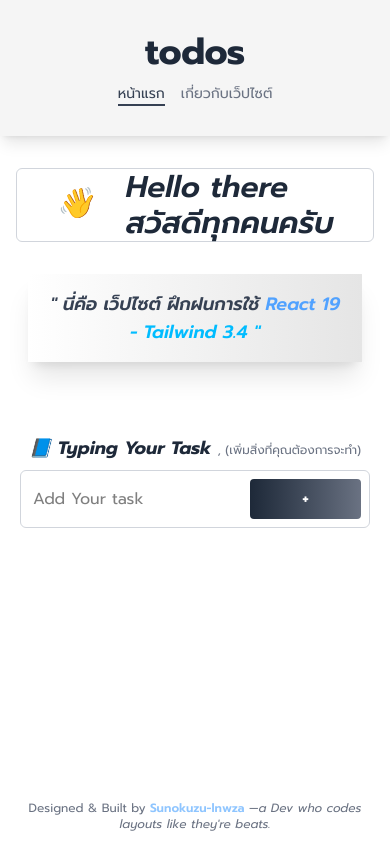
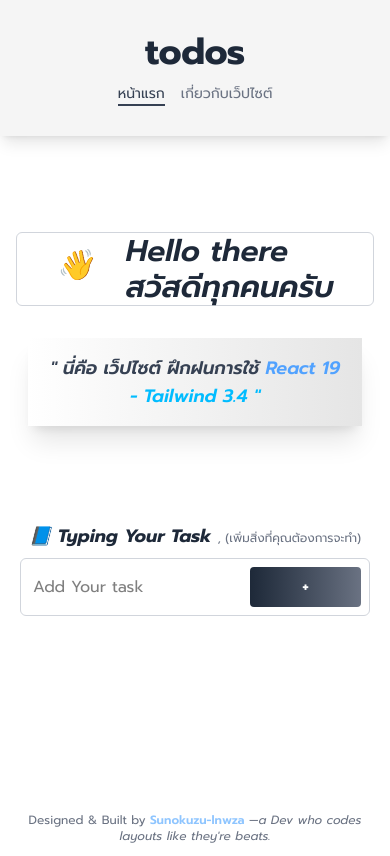
Before and after one commit to sunokuzu-lnwza-007/practice-todos-sample, a React (Vite) app: page / in a window 390 px wide. Built offline with nearby package versions, Linux system fonts and the light colour scheme.

Commit message:
Refactor Task component layout, update HomePages styles for improved spacing, and enhance animation effects.

```diff
--- a/src/components/Todo/Task.jsx
+++ b/src/components/Todo/Task.jsx
@@ -5,13 +5,13 @@ import { LiaSkullCrossbonesSolid } from "react-icons/lia";
 const Task = (props) => {
   return (
     <div className="flex flex-col">
-      <div className="flex justify-between items-center rounded-sm p-4">
+      <div className="flex justify-between items-center rounded-sm p-0">
         <article className="p-3">
-          <div className="flex gap-3">
-            <p className="text-gray-700 antialiased font-semibold text-xl">
-              [ TASK {props.id + 1} ]
+          <div className="flex gap-3 items-center">
+            <p className="text-gray-700 antialiased font-semibold">
+              [ {props.id + 1} ]
             </p>
-            <p className="text-gray-600 antialiased font-semibold text-xl">
+            <p className="text-gray-600 antialiased font-semibold text-sm">
               {props.item.title}
             </p>
           </div>
--- a/src/pages/HomePages.jsx
+++ b/src/pages/HomePages.jsx
@@ -16,7 +16,7 @@ const HomePages = () => {
         <div className="flex flex-col">
           <div className="text-3xl lg:text-5xl text-gray-800 font-semibold mx-4 sm:mx-0 sm:py-0">
             <article className="flex justify-center sm:justify-start gap-2 lg:gap-6 italic border-1 border-gray-300 lg:p-6 rounded-md">
-              <span className="mx-3 sm:mx-0 text-3xl mt-4 lg:text-5xl hover:animate-bounce duration-75 hover:scale-110">
+              <span className="mx-3 sm:mx-0 text-3xl mt-4 lg:text-5xl animate-bounce duration-75 hover:scale-110">
                 👋
               </span>
               <span className="mx-3 sm:mx-0">
--- a/src/pages/style.module.css
+++ b/src/pages/style.module.css
@@ -2,6 +2,6 @@
 
 @layer components {
   .container_wraper {
-    @apply container py-8 sm:py-0 lg:py-20 space-y-8 md:space-y-18 mx-auto;
+    @apply container py-24 sm:py-0 lg:py-20 space-y-14 md:space-y-18 mx-auto;
   }
 }
```
